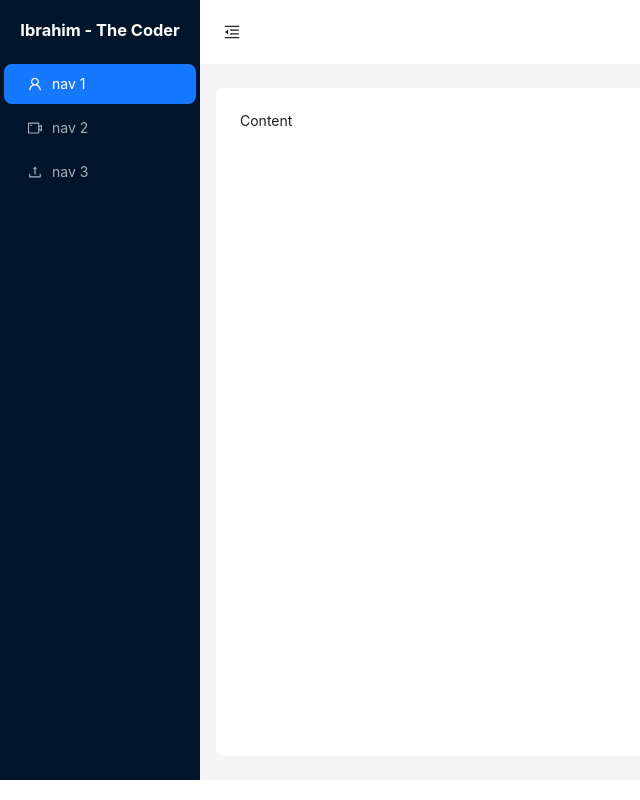
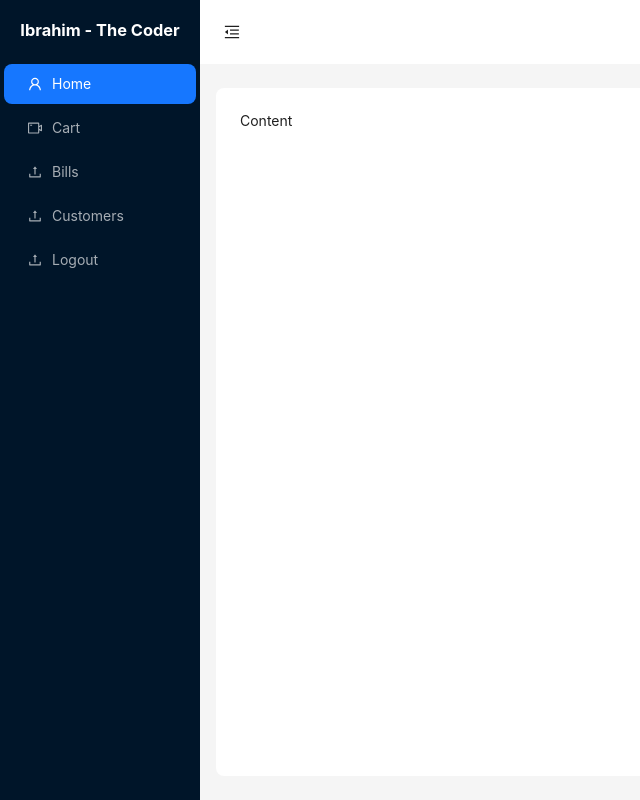
Before and after one commit to IbrahimGazi2022/POS-APP-MERN-STACK, a React (Vite) app in the folder client/: page /home in a window 1280 px wide. Shown: the whole page, without its empty margins (0-640 px from the left). Built offline with nearby package versions, Linux system fonts and the light colour scheme.

Commit message:
Linking Menu with Route

```diff
--- a/client/src/components/MainLayout.jsx
+++ b/client/src/components/MainLayout.jsx
@@ -8,6 +8,8 @@ import {
 } from '@ant-design/icons';
 import { Button, Layout, Menu, theme } from 'antd';
 const { Header, Sider, Content } = Layout;
+import { Link } from 'react-router-dom'
+
 const MainLayout = () => {
   const [collapsed, setCollapsed] = useState(false);
   const {
@@ -26,18 +28,29 @@ const MainLayout = () => {
             {
               key: '1',
               icon: <UserOutlined />,
-              label: 'nav 1',
+              label: <Link to="/home">Home</Link>,
             },
             {
               key: '2',
               icon: <VideoCameraOutlined />,
-              label: 'nav 2',
+              label: <Link to="/cart">Cart</Link>,
             },
             {
               key: '3',
               icon: <UploadOutlined />,
-              label: 'nav 3',
+              label: <Link to="/bills">Bills</Link>,
             },
+            {
+              key: '4',
+              icon: <UploadOutlined />,
+              label: <Link to="/customers">Customers</Link>,
+            },
+            {
+              key: '5',
+              icon: <UploadOutlined />,
+              label: 'Logout',
+            },
+
           ]}
         />
       </Sider>
--- a/client/src/index.css
+++ b/client/src/index.css
@@ -3,7 +3,7 @@
 }
 
 .ant-layout-sider-children {
-    height: 97.5vh !important;
+    height: 100vh !important;
 }
 
 .title {
```
